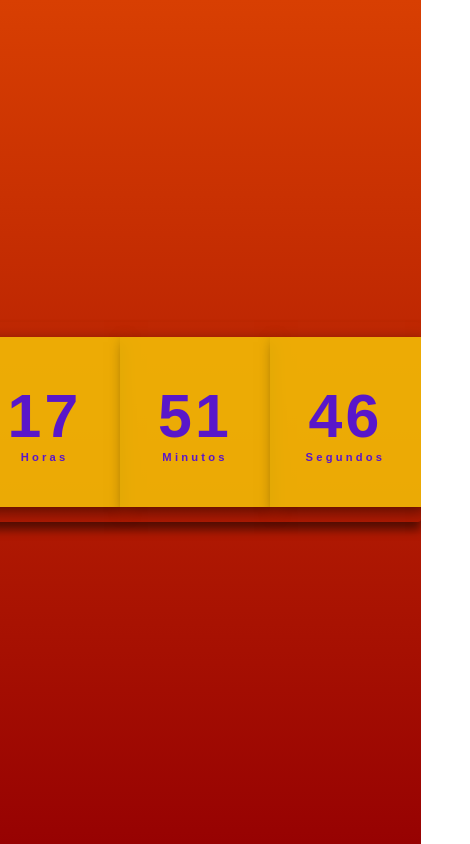
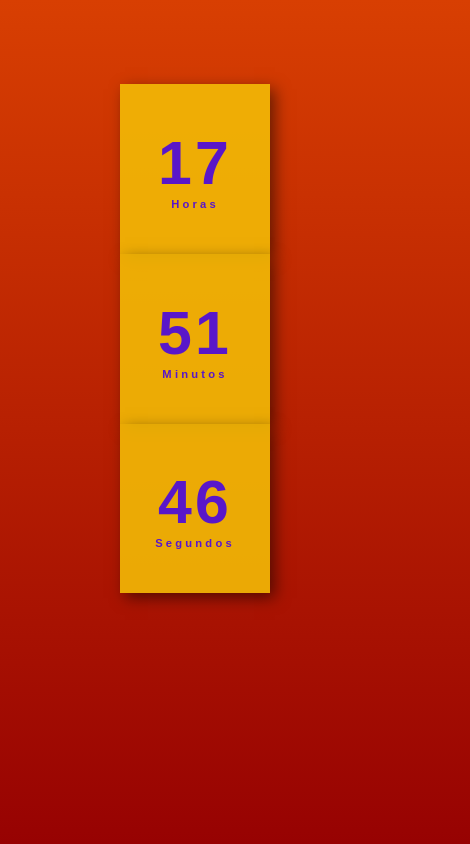
Before and after one commit to gabri05el/Relogio-Digital, a plain HTML site: page index.html in a window 390 px wide. Shown: the whole page, 470 px wide, since content can reach past the window. Drawn offline with Linux system fonts and the light colour scheme; a web font is replaced by a local one.

Commit message:
Update style.css

```diff
--- a/Css/style.css
+++ b/Css/style.css
@@ -47,3 +47,14 @@ body {
 .relogio span.tempo {
     font-size: 0.7rem;
 }
+
+
+@media(max-width: 500px) {
+    .relogio {
+        display: grid;
+        grid-row: 1fr 1fr 1fr;
+        box-shadow: none;
+        position: absolute;
+        top: 10%;
+    }
+}
```
